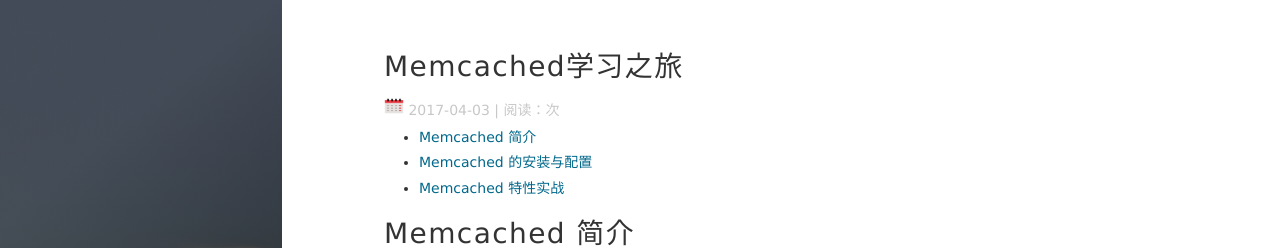
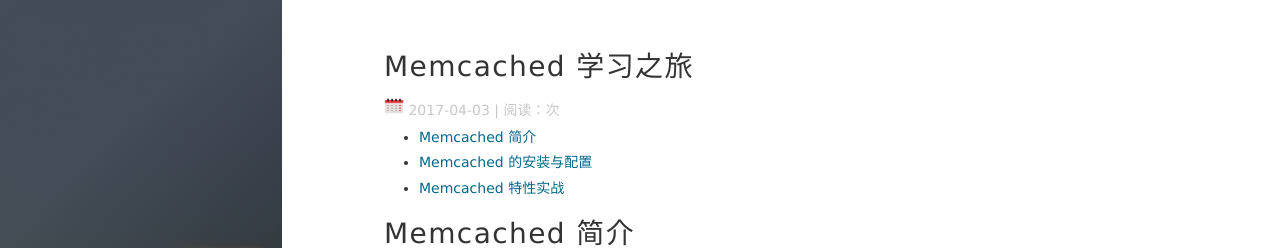
Before and after one commit to zhzhgang/zhzhgang.github.io, a Jekyll site: the page built from _posts/2017-04-03-LearnMemcached.md, in a window 1280 px wide and 900 px high. Shown: the top 248 px of the window. Built offline with Jekyll 4.4.1, drawn with Linux system fonts in a browser that asks for light colours; nearby versions of some CDN libraries; comment, search, counter and statistics services are not loaded.

```diff
--- a/_posts/2017-04-03-LearnMemcached.md
+++ b/_posts/2017-04-03-LearnMemcached.md
@@ -1,8 +1,8 @@
 ---
 layout: post
-title: "Memcached学习之旅"
+title: "Memcached 学习之旅"
 date: 2017/4/3 17:47:35
-description: "Memcached学习笔记"
+description: "Memcached 学习笔记"
 categories: [数据库]
 tags: [数据库, Memcached, 缓存]
 ---
```
